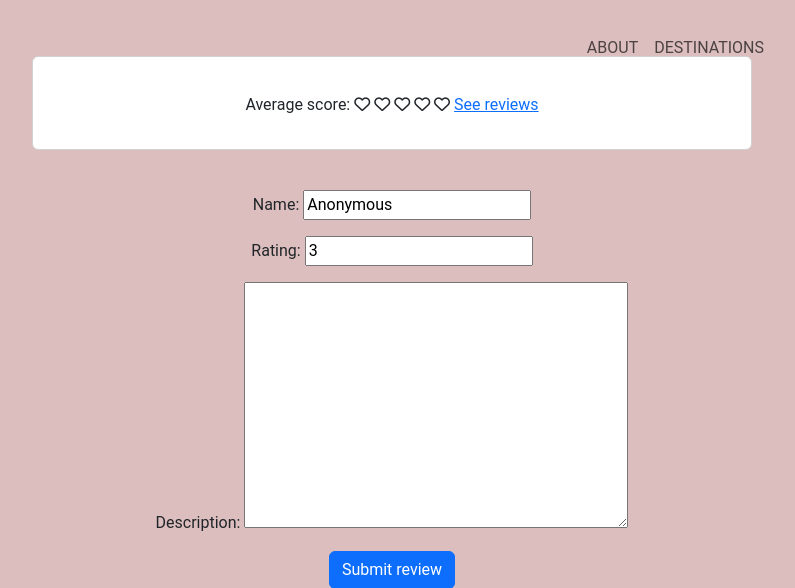
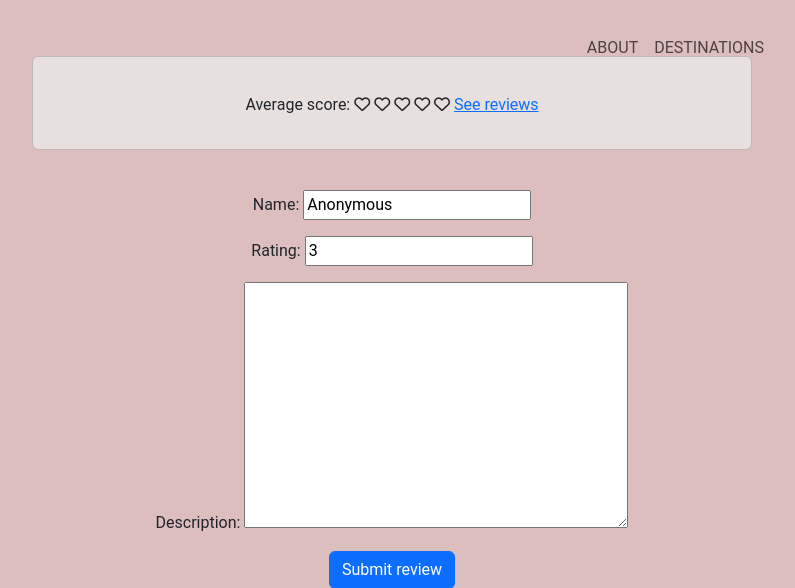
Before and after one commit to SamMartin92/hackathon-team-10, a Django app: template destinations/templates/destinations/detail.html in a window 1280 px wide. Shown: the top 588 px of the page, without its empty margins (248-1043 px from the left). Run offline with Django 5.2, Linux system fonts and the light colour scheme; the template is opened without the code that fills it: values that come from a table or form of the project are taken from there, others are empty; some libraries are stand-ins or nearby versions.

Commit message:
Add style background to detail page

```diff
--- a/destinations/templates/destinations/detail.html
+++ b/destinations/templates/destinations/detail.html
@@ -6,7 +6,7 @@
 
     <div class="container">
         <div class="row">
-            <div class="card">
+            <div class="card detail-card-bg">
                 <div class="card-body">
                     <h1>{{ location.name }}</h1>
                     <p>Average score:
--- a/static/css/style.css
+++ b/static/css/style.css
@@ -89,6 +89,12 @@ footer {
     padding-top: 1rem;
 }
 
+/* Detail Page */
+
+.detail-card-bg {
+    background-color: #e8dfdf;
+}
+
 /* Media queries for responsiveness (optional) */
 @media (max-width: 768px) {
     h1 {
```
